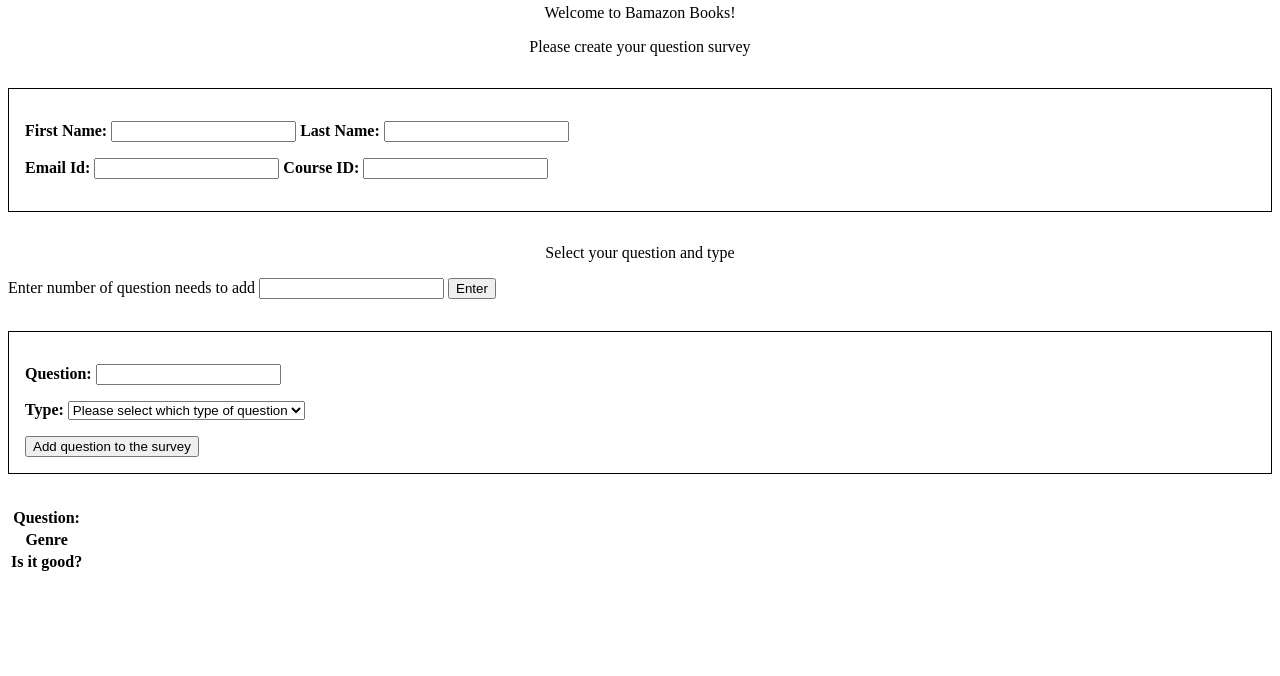
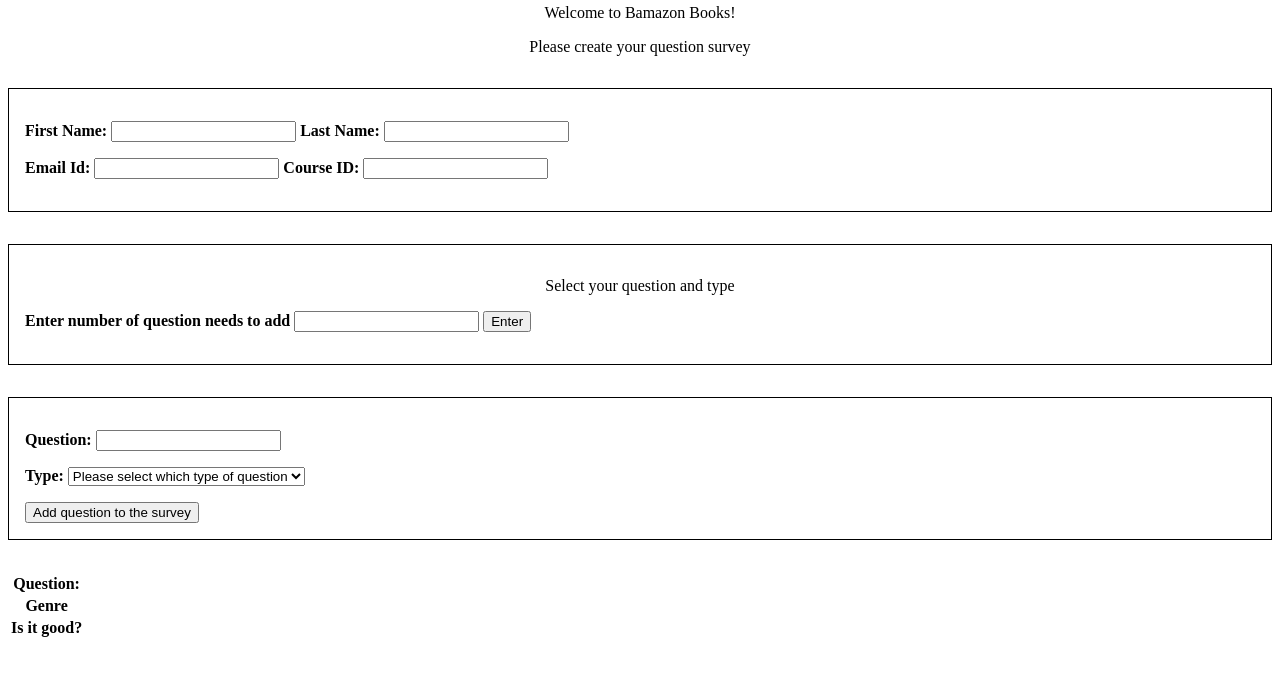
Before and after one commit to shenlong3010/Course-Evalution, a website: page public/index.html in a window 1280 px wide. Shown: the part 82-758 px from the top of the page. Drawn offline with Linux system fonts and the light colour scheme.

Commit message:
Update style.css

```diff
--- a/public/style.css
+++ b/public/style.css
@@ -10,14 +10,14 @@
   text-align: center;
 }
 
-.form, .information {
+.form, .information, .main_form {
 	padding: 1rem;
 	margin: 2rem 0;
 	border: 1px solid black;
 }
-.form label , .information label {
+.form label , .information label, .main_form label {
 	font-weight: bold;
 }
-.form div, .information div {
+.form div, .information div, .main_form div {
 	margin: 1rem 0;
 }
```
